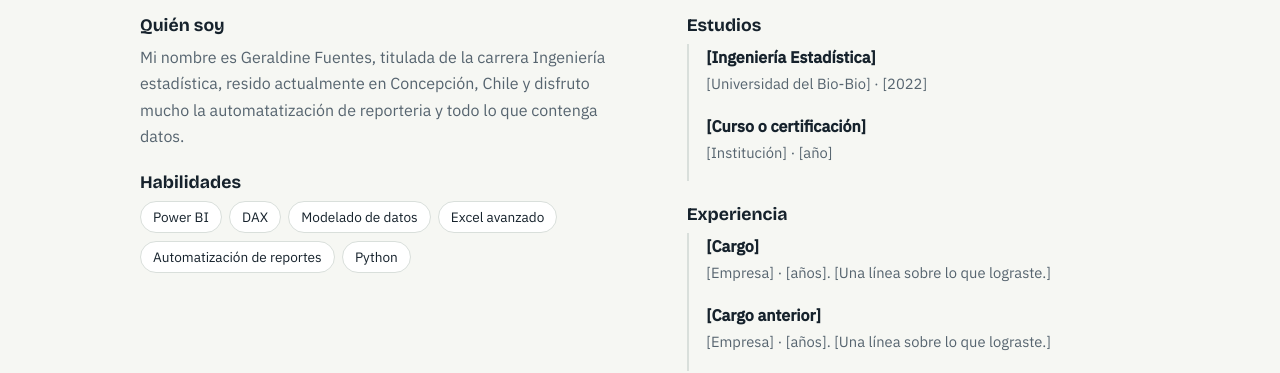
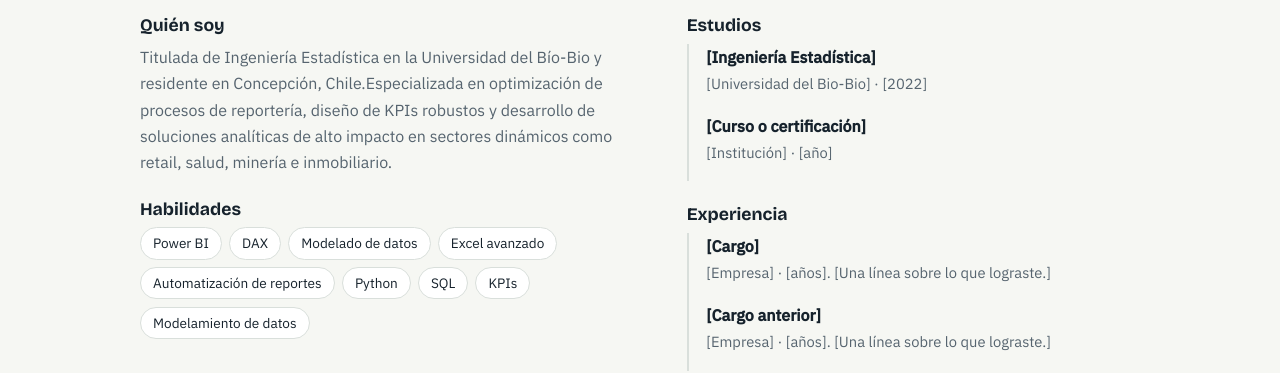
Before and after one commit to Geraldine810/portafolio-GeraldineFuentes, a plain HTML site: page index.html in a window 1280 px wide. Shown: the part 617-990 px from the top of the page. Drawn offline with nearby package versions, Linux system fonts and the light colour scheme.

Commit message:
Update index.html

```diff
--- a/index.html
+++ b/index.html
@@ -102,9 +102,9 @@ footer h2{font-size:1.5rem;color:var(--ink);margin-bottom:.6rem}
 <div class="about">
 <div>
 <h3>Quién soy</h3>
-<p>Mi nombre es Geraldine Fuentes, titulada de la carrera Ingeniería estadística, resido actualmente en Concepción, Chile y disfruto mucho la automatatización de reporteria y todo lo que contenga datos.</p>
+<p>Titulada de Ingeniería Estadística en la Universidad del Bío-Bio y residente en Concepción, Chile.Especializada en optimización de procesos de reportería, diseño de KPIs robustos y desarrollo de soluciones analíticas de alto impacto en sectores dinámicos como retail, salud, minería e inmobiliario.</p>
 <h3>Habilidades</h3>
-<ul class="tags"><li>Power BI</li><li>DAX</li><li>Modelado de datos</li><li>Excel avanzado</li><li>Automatización de reportes</li><li>Python</li></ul>
+<ul class="tags"><li>Power BI</li><li>DAX</li><li>Modelado de datos</li><li>Excel avanzado</li><li>Automatización de reportes</li><li>Python</li><li>SQL</li><li>KPIs</li><li>Modelamiento de datos</li></ul>
 </div>
 <div>
 <h3>Estudios</h3>
```
